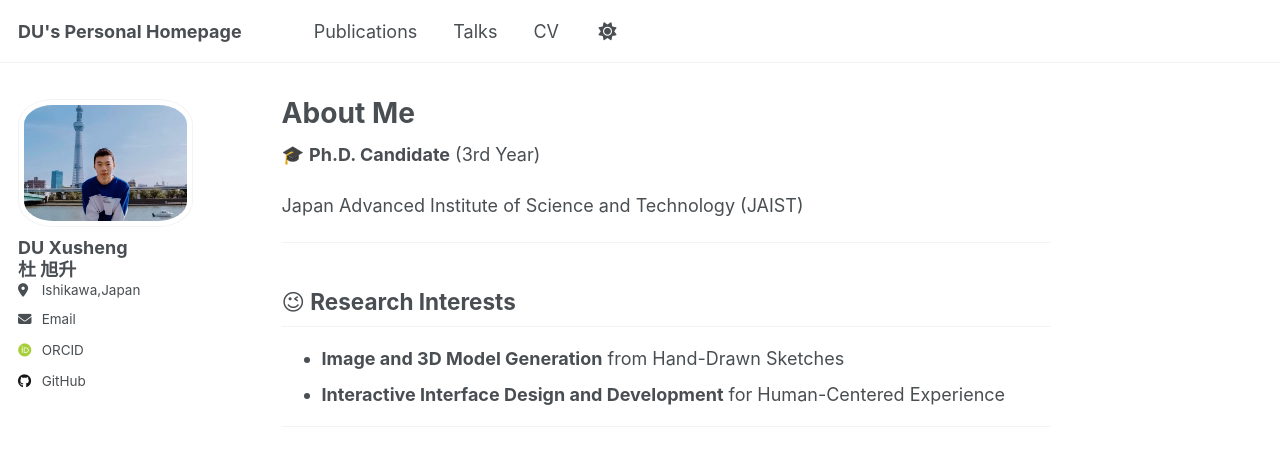
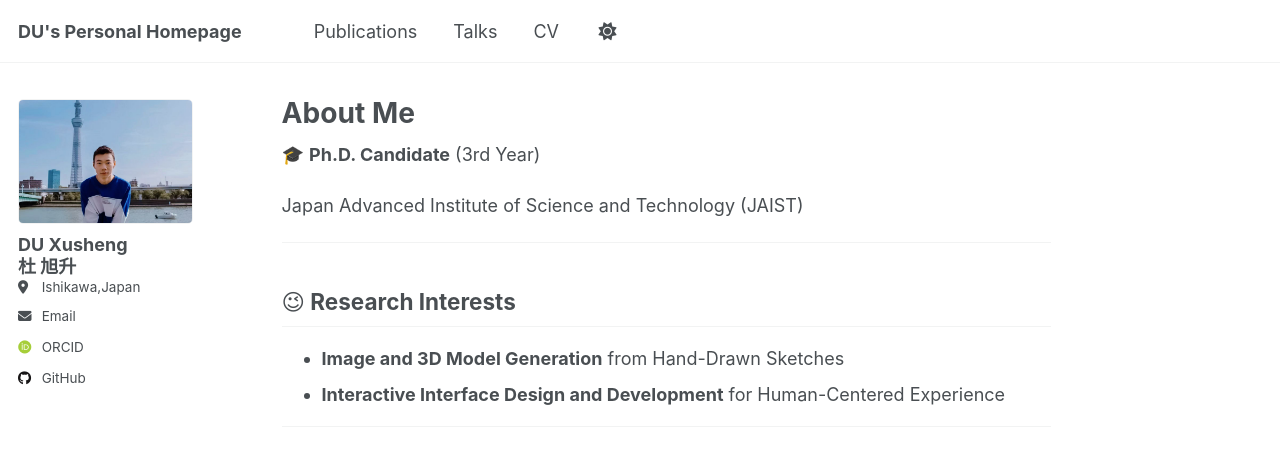
Before and after one commit to ToKyokushou/ToKyokushou.github.io, a Jekyll site: the page built from _pages/about.md, in a window 1280 px wide. Shown: the top 473 px of the page. Built offline with Jekyll 4.4.1, drawn with Linux system fonts in a browser that asks for light colours; some web fonts are replaced.

Commit message:
Update _sidebar.scss

```diff
--- a/_sass/layout/_sidebar.scss
+++ b/_sass/layout/_sidebar.scss
@@ -95,10 +95,11 @@
 
   img {
     max-width: 175px;
-    border-radius: 20%;
+    // border-radius: 20%;
+    border-radius: 5px;
 
     @include breakpoint($large) {
-      padding: 5px;
+      // padding: 5px;
       border: 1px solid var(--global-border-color);
     }
   }
```
